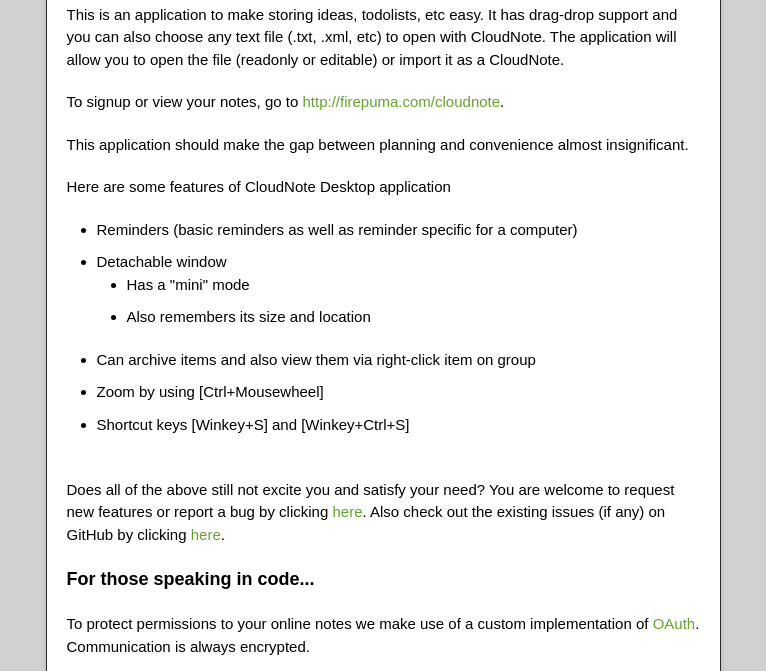
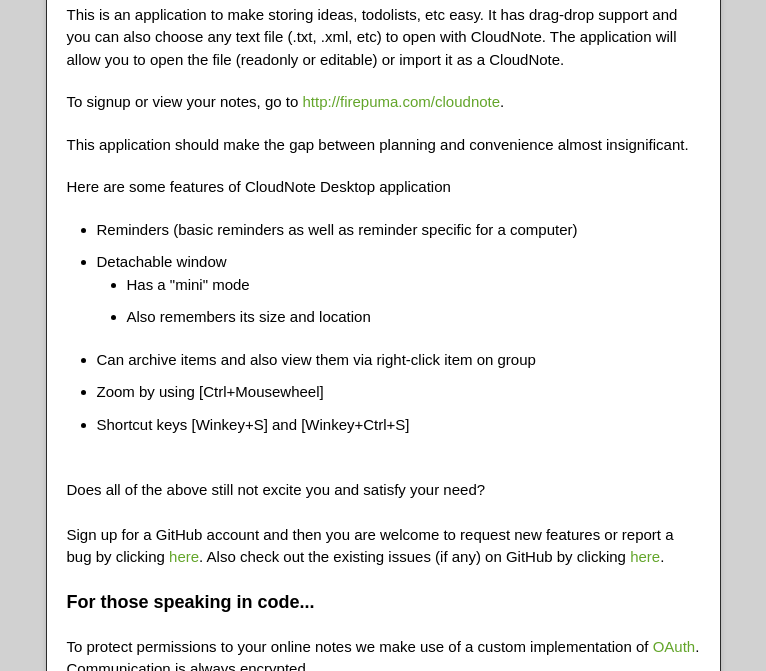
Before and after one commit to francoishill/CloudNote, a plain HTML site: page index.html in a window 1280 px wide. Shown: the part 314-985 px from the top of the page, without its empty margins (257-1023 px from the left). Drawn offline with nearby package versions, Linux system fonts and the light colour scheme.

Commit message:
Update index.html
Inform user he/she has to sign up for GitHub to view/log issues.

```diff
--- a/index.html
+++ b/index.html
@@ -63,7 +63,8 @@
 </li>
 </ul>
 
-<p>Does all of the above still not excite you and satisfy your need? You are welcome to request new features or report a bug by clicking <a href="https://github.com/francoishill/CloudNote/issues/new">here</a>. Also check out the existing issues (if any) on GitHub by clicking <a href="https://github.com/francoishill/CloudNote/issues">here</a>.</p>
+<p>Does all of the above still not excite you and satisfy your need?<br/><br/>
+Sign up for a GitHub account and then you are welcome to request new features or report a bug by clicking <a href="https://github.com/francoishill/CloudNote/issues/new">here</a>. Also check out the existing issues (if any) on GitHub by clicking <a href="https://github.com/francoishill/CloudNote/issues">here</a>.</p>
 
 <h4><a name="for-those-speaking-in-code" class="anchor" href="#for-those-speaking-in-code"><span class="octicon octicon-link"></span></a>For those speaking in code...</h4>
 
```
